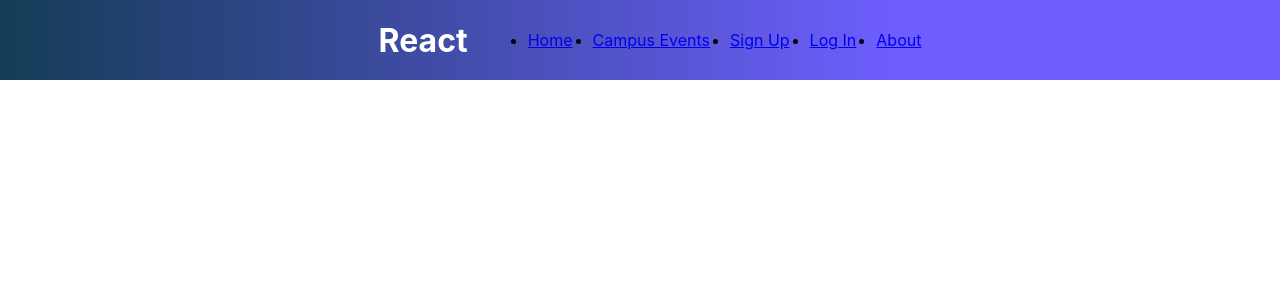
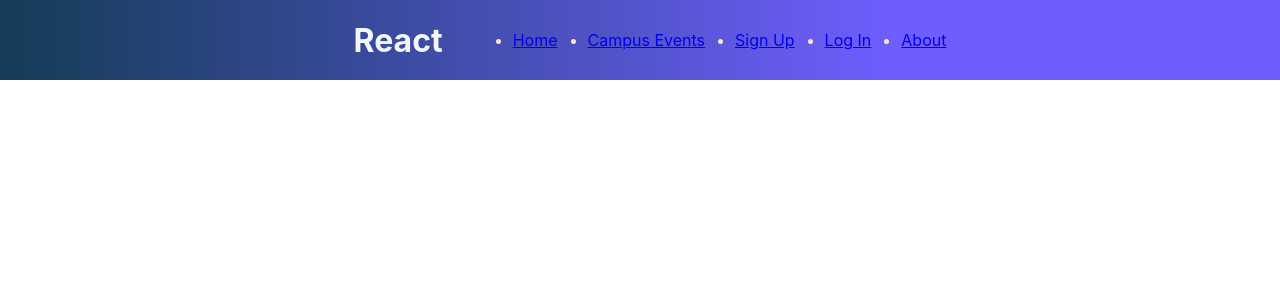
Before and after one commit to visvshah/campusLive, a React (Create React App) app in the folder front/: page /map in a window 1280 px wide. Shown: the top 300 px of the page. Built offline with nearby package versions, Linux system fonts and the light colour scheme.

Commit message:
navbar sync

```diff
--- a/front/src/components/Navbar/navbar.scss
+++ b/front/src/components/Navbar/navbar.scss
@@ -10,13 +10,14 @@
         display: flex;
         flex-direction: row;
         li{
-            margin-left: 20px;
+            margin-left: 30px;
+            color: bisque;
         }
     }
 }
 
 .navbar-logo {
-    color: #ffff;
+    color: rgb(244, 247, 247);
     justify-self: start;
     margin-left: 20px;
     cursor: pointer;
```
